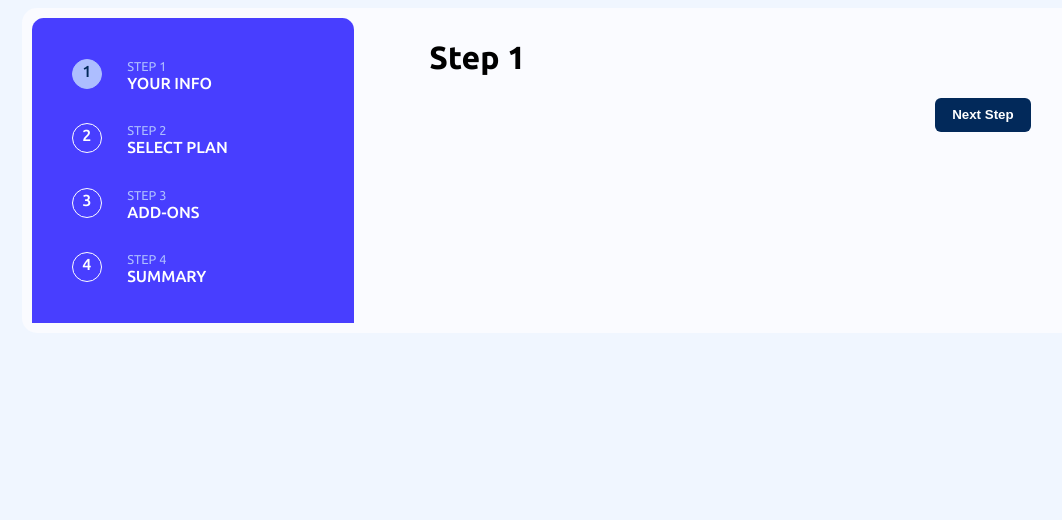
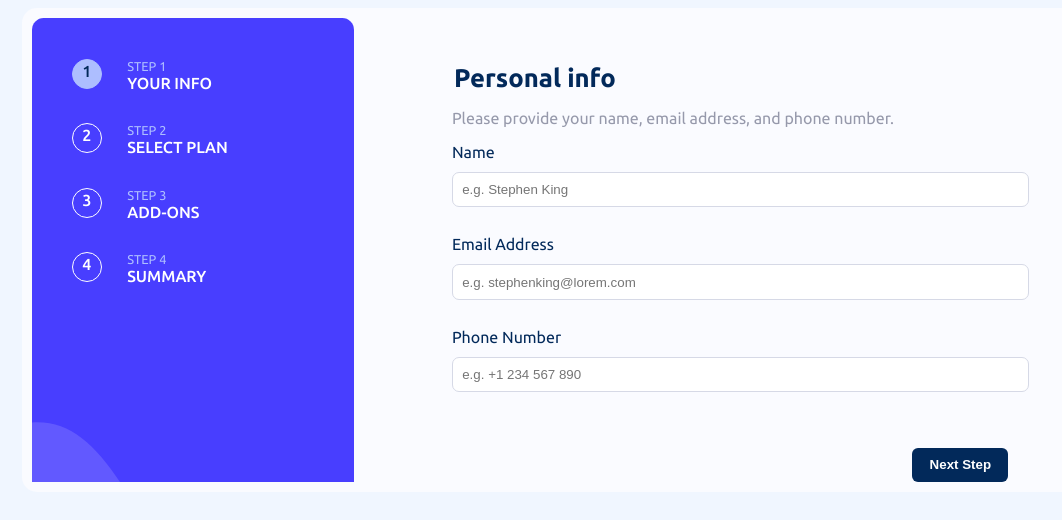
Before and after one commit to rodrfct/multi-step-form, a Vue app: page / in a window 1280 px wide. Shown: the top 520 px of the page, without its empty margins (71-1133 px from the left). Built offline with nearby package versions, Linux system fonts and the light colour scheme.

Commit message:
Add step 1 markup and style

```diff
--- a/src/components/Form.vue
+++ b/src/components/Form.vue
@@ -14,7 +14,7 @@ const props = defineProps({
 </script>
 
 <template>
-    <form>
+    <form id="form">
         <Step1 v-if="props.step == 1" />
         <Step2 v-else-if="props.step == 2" />
         <Step3 v-else-if="props.step == 3" />
@@ -27,14 +27,17 @@ const props = defineProps({
     </form>
 </template>
 
-<style scoped>
-form {
-    padding: 0 10%;
+<style>
+#form {
+    padding: 0 13%;
+    color: var(--Marine-blue);
 }
 
+/*Buttons */
 .step-switcher {
     width: 100%;
-    position: relative;
+    display: grid;
+    grid-auto-flow: column;
 }
 
 #forward-btn {
@@ -46,8 +49,7 @@ form {
     color: var(--White);
     font-weight: 700;
 
-    position: absolute;
-    right: 0;
+    justify-self: end;
 }
 
 #back-btn {
@@ -55,7 +57,23 @@ form {
     background-color: inherit;
     color: var(--Cool-gray);
 
-    position: absolute;
-    left: 0;
+    justify-self: start;
 }
+
+/*Actual form */
+#form fieldset {
+    border: none;
+    padding: 0;
+    margin: 8% 0 5% 0;
+}
+
+#form legend {
+    font-size: 1.6em;
+    font-weight: 700;
+}
+
+#form p {
+    color: var(--Cool-gray);
+}
+
 </style>
--- a/src/components/FormStep1.vue
+++ b/src/components/FormStep1.vue
@@ -1,5 +1,30 @@
 <script setup lang="ts"></script>
 
 <template>
-    <h1>Step 1</h1>
+    <fieldset>
+        <legend>Personal info</legend>
+        <p>Please provide your name, email address, and phone number.</p>
+
+        <label for="name">Name</label>
+        <input class="form-control" type="text" name="name" id="name" placeholder="e.g. Stephen King">
+
+        <label for="email">Email Address</label>
+        <input class="form-control" type="email" name="email" id="email" placeholder="e.g. stephenking@lorem.com">
+
+        <label for="phone">Phone Number</label>
+        <input class="form-control" type="tel" name="phone" id="phone" placeholder="e.g. +1 234 567 890">
+    </fieldset>
 </template>
+
+<style scoped>
+.form-control {
+    display: block;
+    width: 100%;
+
+    padding: .7em;
+    margin: 2% 0 5% 0;
+
+    border: 1px solid var(--Light-gray);
+    border-radius: 7px;
+}
+</style>
```
